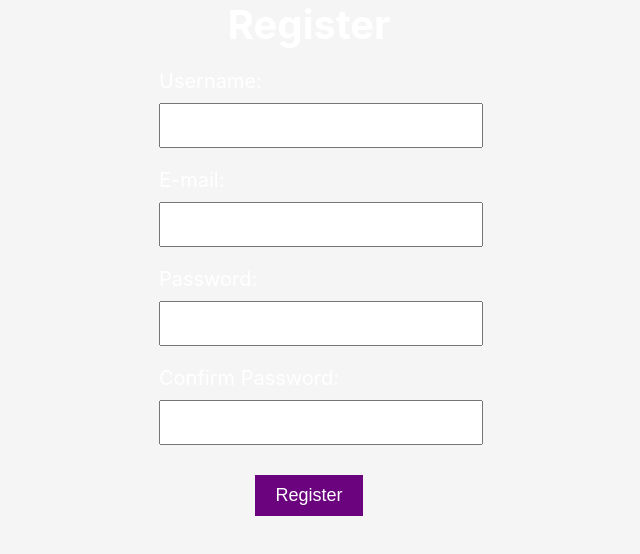
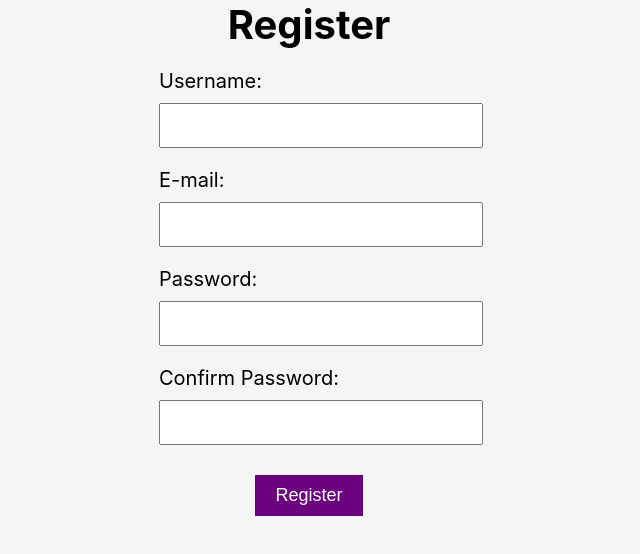
Before and after one commit to frankziegler3rd/sureway-fullstack, a React (Create React App) app in the folder sureway-fullstack-frontend/: page /registration in a window 1280 px wide. Shown: the top 554 px of the page, without its empty margins (331-971 px from the left). Built offline with nearby package versions, Linux system fonts and the light colour scheme; the HTML template or start-up script is replaced by a standard one.

Commit message:
Update Registration.jsx

```diff
--- a/sureway-fullstack-frontend/src/Components/LoginSignup/Registration.jsx
+++ b/sureway-fullstack-frontend/src/Components/LoginSignup/Registration.jsx
@@ -56,13 +56,13 @@ const Registration = () => {
   };
 
   const labelStyle = {
-    color: '#fff', // White color for labels
+    color: '#000', // black color for labels
     fontSize: '20px', // Larger font size for labels
     marginBottom: '5px', // Added margin at the bottom
   };
 
   const registerTitleStyle = {
-    color: '#fff', // White color for the "Register" text
+    color: '#000', // black color for the "Register" text
     fontSize: '40px', // Larger font size for the "Register" text
     fontWeight: '700', // Bold text
     marginBottom: '20px', // Added margin at the bottom
```
